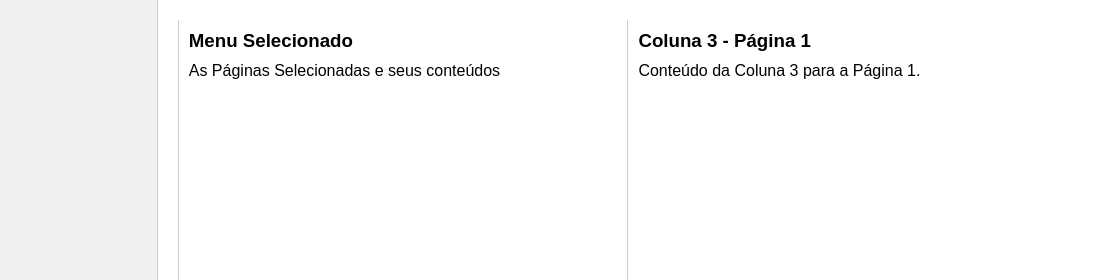
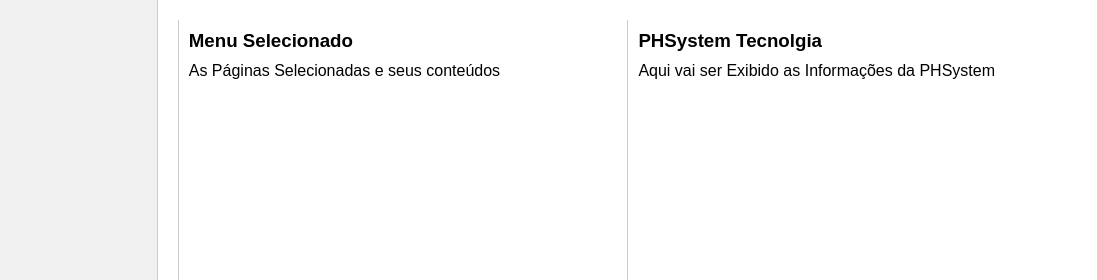
Before and after one commit to phsystem/ph, a plain HTML site: page index.html in a window 1280 px wide. Shown: the top 280 px of the page, 183-1280 px from the left. Drawn offline with Linux system fonts and the light colour scheme.

Commit message:
Update index.html

```diff
--- a/index.html
+++ b/index.html
@@ -32,8 +32,8 @@
                     <p>As Páginas Selecionadas e seus conteúdos</p>
                 </div>
                 <div class="coluna">
-                    <h3>Coluna 3 - Página 1</h3>
-                    <p>Conteúdo da Coluna 3 para a Página 1.</p>
+                    <h3>PHSystem Tecnolgia</h3>
+                    <p>Aqui vai ser Exibido as Informações da PHSystem</p>
                 </div>
             </div>
 
```
